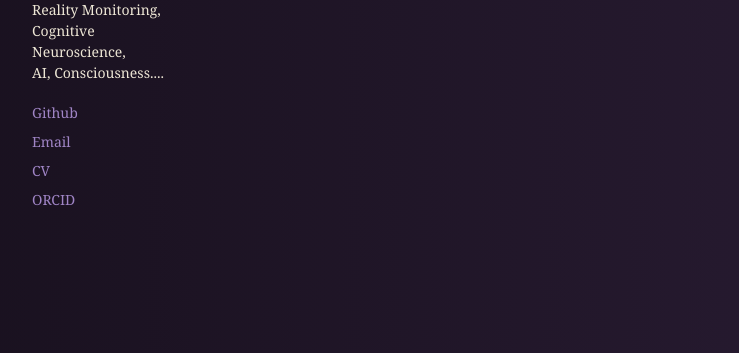
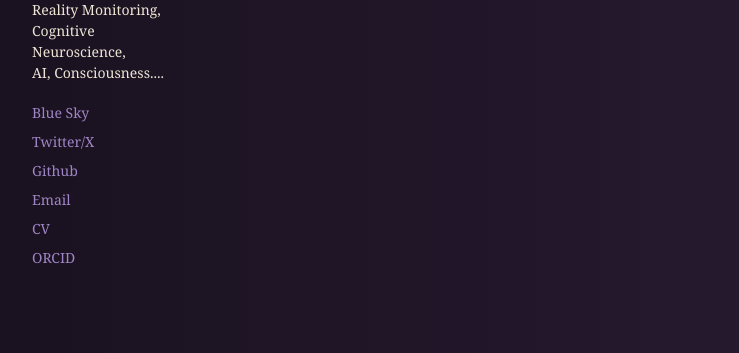
Before and after one commit to saurabhr/saurabhr.github.io, a Jekyll site: the page built from index.html, in a window 1280 px wide. Shown: the part 425-778 px from the top of the page, without its empty margins (68-807 px from the left). Built offline with Jekyll 4.4.1, drawn with Linux system fonts in a browser that asks for light colours.

Commit message:
Update index.html

```diff
--- a/index.html
+++ b/index.html
@@ -19,10 +19,9 @@ title: Home
 
   <nav>
     <ul>
-      <!--
-      <li><a href="https://bsky.app/{{ site.bsky }}" target=_blank>Blue Sky</a></li>
+
+      <li><a href="https://bsky.app/{{ site.bluesky }}" target=_blank>Blue Sky</a></li>
       <li><a href="https://twitter.com/{{ site.twitter }}" target=_blank>Twitter/X</a></li>
-      -->
       <li><a href="https://github.com/{{ site.github }}" target=_blank>Github</a></li>
       <li><a href="mailto:{{ site.email }}" target=_blank>Email</a></li>
       <li><a href="https://1drv.ms/b/s!Aj13zKMc23QKjGJRlR8QN3CNrGTX?e=FfHHMW" target=_blank>CV</a></li>
```
